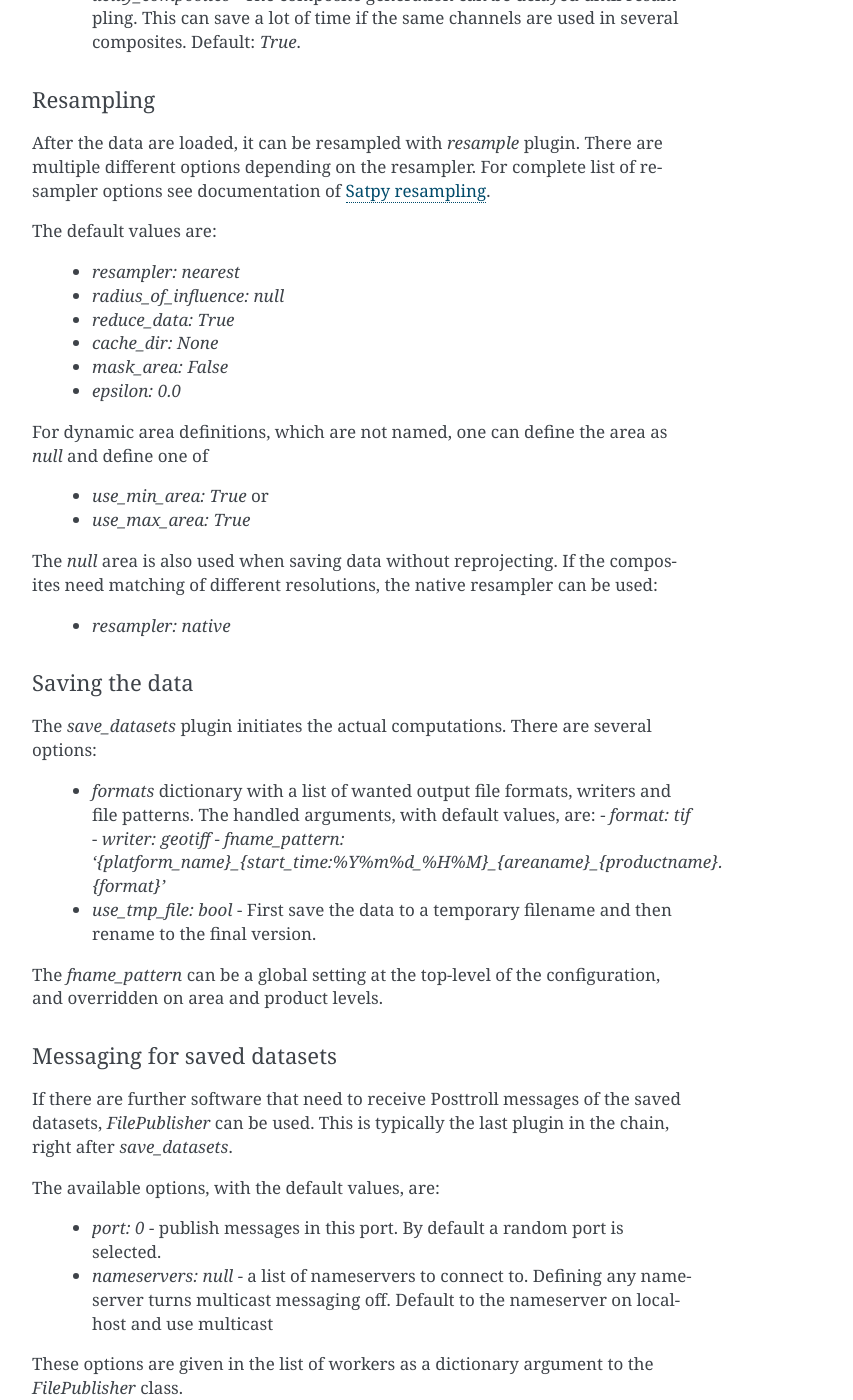
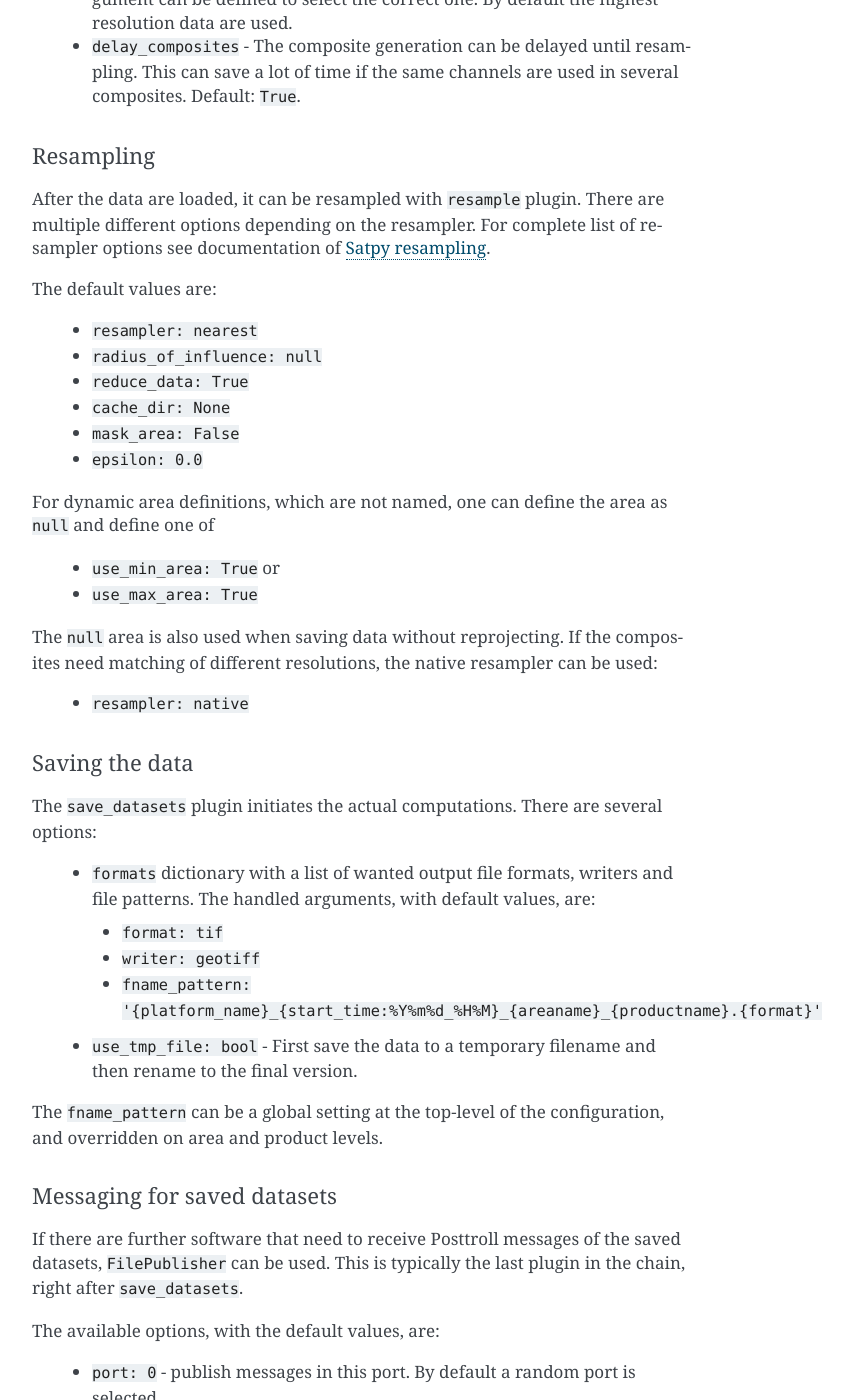
Before and after one commit to pytroll/trollflow2, a Sphinx documentation site: the page built from doc/source/index.rst, in a window 1280 px wide and 1400 px high, scrolled down 1427 px. Shown: the whole window, without its empty margins (388-1241 px from the left). Built offline with Sphinx 7.4.7, drawn with Linux system fonts in a browser that asks for light colours; some of the changed text lies outside the part shown.

```diff
--- a/doc/source/index.rst
+++ b/doc/source/index.rst
@@ -13,7 +13,7 @@ Welcome to Trollflow2's documentation!
 
 Trollflow2 is an operational generation chain runner for Satpy.
 
-See the example playlist (`pl.yaml`) for inspiration.
+See the example playlist (``pl.yaml``) for inspiration.
 
 The launcher
 ------------
@@ -51,94 +51,96 @@ Main plugins
 Scene creation
 **************
 
-The `create_scene` plugin creates a scene object.  The configuration
+The ``create_scene`` plugin creates a scene object.  The configuration
 options are:
 
- - `reader` - Name of the reader to use to open the data.  If not given, Satpy will try to find the reader automatically.
- - `reader_kwargs` - A dictionary of special keyword arguments passed
+ - ``reader`` - Name of the reader to use to open the data.  If not
+   given, Satpy will try to find the reader automatically.
+ - ``reader_kwargs`` - A dictionary of special keyword arguments passed
    to the reader.
- - `ppp_config_dir` - Path to the Pytroll configuration directory.
-   If not given, environment variable `$PPP_CONFIG_DIR` is used.
+ - ``ppp_config_dir`` - Path to the Pytroll configuration directory.
+   If not given, environment variable ``$PPP_CONFIG_DIR`` is used.
 
 This plugin needs to be defined before data are accessed in any way.
 
 Dataset/composite loading
 *************************
 
-After the scene has been created with `create_scene`, composites and
-other datasets can be loaded with `load_composites`. The
+After the scene has been created with ``create_scene``, composites and
+other datasets can be loaded with ``load_composites``. The
 composites/datasets are defined in the product list YAML file under
-`products` section within a section of target area.  There are two
+``products`` section within a section of target area.  There are two
 special keyword arguments:
 
- - `resolution` - If there are several resolutions of the same
-   dataset, this argument can be defined to select the correct one.
-   By default the highest resolution data are used.
- - `delay_composites` - The composite generation can be delayed until
+ - ``resolution`` - If there are several resolutions of the same dataset,
+   this argument can be defined to select the correct one.  By default
+   the highest resolution data are used.
+ - ``delay_composites`` - The composite generation can be delayed until
    resampling.  This can save a lot of time if the same channels are
-   used in several composites.  Default: `True`.
+   used in several composites.  Default: ``True``.
 
 Resampling
 **********
 
-After the data are loaded, it can be resampled with `resample` plugin.
+After the data are loaded, it can be resampled with ``resample`` plugin.
 There are multiple different options depending on the resampler.  For
 complete list of resampler options see documentation of `Satpy
 resampling <https://satpy.readthedocs.io/en/latest/resample.html>`_.
 
 The default values are:
 
- - `resampler: nearest`
- - `radius_of_influence: null`
- - `reduce_data: True`
- - `cache_dir: None`
- - `mask_area: False`
- - `epsilon: 0.0`
+ - ``resampler: nearest``
+ - ``radius_of_influence: null``
+ - ``reduce_data: True``
+ - ``cache_dir: None``
+ - ``mask_area: False``
+ - ``epsilon: 0.0``
 
-For dynamic area definitions, which are not named, one can define the area as `null` and define one of
+For dynamic area definitions, which are not named, one can define the area as ``null`` and define one of
 
- - `use_min_area: True` or
- - `use_max_area: True`
+ - ``use_min_area: True`` or
+ - ``use_max_area: True``
 
-The `null` area is also used when saving data without reprojecting.
+The ``null`` area is also used when saving data without reprojecting.
 If the composites need matching of different resolutions, the native
 resampler can be used:
 
- - `resampler: native`
+ - ``resampler: native``
 
 Saving the data
 ***************
 
-The `save_datasets` plugin initiates the actual computations.  There
+The ``save_datasets`` plugin initiates the actual computations.  There
 are several options:
 
- - `formats` dictionary with a list of wanted output file formats,
+ - ``formats`` dictionary with a list of wanted output file formats,
    writers and file patterns.  The handled arguments, with default values, are:
-   - `format: tif`
-   - `writer: geotiff`
-   - `fname_pattern: '{platform_name}_{start_time:%Y%m%d_%H%M}_{areaname}_{productname}.{format}'`
- - `use_tmp_file: bool` - First save the data to a temporary filename and then rename to the final version.
+  - ``format: tif``
+  - ``writer: geotiff``
+  - ``fname_pattern: '{platform_name}_{start_time:%Y%m%d_%H%M}_{areaname}_{productname}.{format}'``
+ - ``use_tmp_file: bool`` - First save the data to a temporary filename
+   and then rename to the final version.
 
-The `fname_pattern` can be a global setting at the top-level of the
+The ``fname_pattern`` can be a global setting at the top-level of the
 configuration, and overridden on area and product levels.
 
 Messaging for saved datasets
 ****************************
 
 If there are further software that need to receive Posttroll messages
-of the saved datasets, `FilePublisher` can be used.  This is typically
-the last plugin in the chain, right after `save_datasets`.
+of the saved datasets, ``FilePublisher`` can be used.  This is typically
+the last plugin in the chain, right after ``save_datasets``.
 
 The available options, with the default values, are:
 
- - `port: 0` - publish messages in this port.  By default a random
+ - ``port: 0`` - publish messages in this port.  By default a random
    port is selected.
- - `nameservers: null` - a list of nameservers to connect to.
-   Defining any nameserver turns multicast messaging off.  Default to
-   the nameserver on localhost and use multicast
+ - ``nameservers: null`` - a list of nameservers to connect to.  Defining
+   any nameserver turns multicast messaging off.  Default to the
+   nameserver on localhost and use multicast
 
 These options are given in the list of workers as a dictionary
-argument to the `FilePublisher` class.
+argument to the ``FilePublisher`` class.
 
 Auxiliary plugins
 +++++++++++++++++
@@ -150,85 +152,93 @@ too low/high sun lit area coverage, and so on.
 Sun light coverage
 ******************
 
-The `check_sunlight_coverage` plugin can be used to estimate the area
+The ``check_sunlight_coverage`` plugin can be used to estimate the area
 coverage of the Sun-lit area within the target area.  If the coverage
 is outside the specification for a given product, it is discarded for
-that scene.  This plugin needs `pytroll-schedule` to be installed.
+that scene.  This plugin needs ``pytroll-schedule`` to be installed.
 
-Options within a `sunlight_coverage` section:
- - `min: <float>` - Minimum required Sun-lit coverage in percentages for the product to be generated.
- - `max: <float>` - Maximum allowed Sun-lit coverage in percentages for the product to be generated.
- - `check_pass: <bool>` - Use orbital parameters to compute the overpass coverage for a polar satellite.
+Options within a ``sunlight_coverage`` section:
+ - ``min: <float>`` - Minimum required Sun-lit coverage in percentages
+   for the product to be generated.
+ - ``max: <float>`` - Maximum allowed Sun-lit coverage in percentages for
+   the product to be generated.
+ - ``check_pass: <bool>`` - Use orbital parameters to compute the
+   overpass coverage for a polar satellite.
 
 The check can be in three different places, depending on the areas
 being processed:
 
- - after `create_scene` when area is defined in areas.yaml
- - after `load_composites` when area is `null`
-   - using `use_min_area: True` or `use_max_area: True`
-   - the original data are to be saved without resampling
-   - `resampler: native` is used
- - after `resampler` for backwards compatibility, although this wastes time
+ - after ``create_scene`` when area is defined in areas.yaml
+ - after ``load_composites`` when area is ``null``
+  - using ``use_min_area: True`` or ``use_max_area: True``
+  - the original data are to be saved without resampling
+  - ``resampler: native`` is used
+ - after ``resampler`` for backwards compatibility, although this wastes time
 
 For explanation on the individual resampler options see the
-`Satpy<https://satpy.readthedocs.io/en/latest/resample.html>`_ and
+`Satpy <https://satpy.readthedocs.io/en/latest/resample.html>`_ and
 further
-`Pyresample<https://pyresample.readthedocs.io/en/latest/swath.html>`_
+`Pyresample <https://pyresample.readthedocs.io/en/latest/swath.html>`_
 documentation.
 
 Add overviews
 *************
 
 Add overview (multi-scale embedded) images in a TIFF file with
-`add_overviews` plugin.  The overviews are configured within the
-`formats` section:
+``add_overviews`` plugin.  The overviews are configured within the
+``formats`` section:
 
- - `overviews: [ 4, 8 16, 32, 128, 256]`
+ - ``overviews: [ 4, 8 16, 32, 128, 256]``
 
-This plugins should be used after `save_datasets` and before
-`FilePublisher` plugins.
+This plugins should be used after ``save_datasets`` and before
+``FilePublisher`` plugins.
 
 Sun zenith angle check
 **********************
 
-The `sza_check` plugin can be used to check Sun zenith angle (SZA) at
+The ``sza_check`` plugin can be used to check Sun zenith angle (SZA) at
 a given location.  The product will be discarded for the scene if the
 SZA value is out of the configured values.
 
 Options:
- - `sunzen_check_lon: <float>` - Longitude of the SZA check.
- - `sunzen_check_lat: <float>` - Latitude of the SZA check.
- - `sunzen_minimum_angle: <float>` - Minimum required SZA for the product to be processed.  Used for night-time products.
- - `sunzen_maximum_angle: <float>` - Maximum allowed SZA for the product to be processed.  Used for day-time products.
+ - ``sunzen_check_lon: <float>`` - Longitude of the SZA check.
+ - ``sunzen_check_lat: <float>`` - Latitude of the SZA check.
+ - ``sunzen_minimum_angle: <float>`` - Minimum required SZA for the
+   product to be processed.  Used for night-time products.
+ - ``sunzen_maximum_angle: <float>`` - Maximum allowed SZA for the
+   product to be processed.  Used for day-time products.
 
 Area coverage
 *************
 
-The `covers` plugin can be used to check that the received data covers
+The ``covers`` plugin can be used to check that the received data covers
 the target areas.  If the area coverage is too low (see options
 below), the area is discarded from the processing of this scene.  This
-plugin needs `pytroll-schedule` to be installed.
+plugin needs ``pytroll-schedule`` to be installed.
 
 Options:
- - `coverage_by_collection_area: False` - If `True`, the
-   `'collection_area_id'` in the incoming message needs to match the
+ - ``coverage_by_collection_area: False`` - If ``True``, the
+   ``'collection_area_id'`` in the incoming message needs to match the
    name of the target area.
- - `min_coverage: 0` - Minimum required coverage.  If coverage is less than defined, the data are not processed for this area.  By default process all areas.
+ - ``min_coverage: 0`` - Minimum required coverage.  If coverage is less
+   than defined, the data are not processed for this area.  By default
+   process all areas.
 
 Platform name check
 *******************
 
-The `check_platform` plugin can be used to check that the platform
+The ``check_platform`` plugin can be used to check that the platform
 name in the incoming message is in the configured list of platforms.
 The best place for this plugin is before any data handling is done.
 
 Options:
- - `processed_platforms: null` - A list of allowed platform names.  By default (`null`) all platforms are processed.
+ - ``processed_platforms: null`` - A list of allowed platform names.  By
+   default (``null``) all platforms are processed.
 
 Metadata checks
 ***************
 
-The `check_metadata` plugin can be used to check that for example the
+The ``check_metadata`` plugin can be used to check that for example the
 sensor name, platform name, or any item in the incoming message
 matches with the configuration.  If the metadata item name is defined
 in the config, but the value is not listed, the whole scene is
@@ -237,27 +247,29 @@ metadata, a warning is printed and the processing continues.  The best
 place for this plugin is before any data handling is done.
 
 Options:
- - `check_metadata: null` - A dictionary of metadata names and list(s)
-   of values that need to match.  By default (`null`) all scenes are
+ - ``check_metadata: null`` - A dictionary of metadata names and list(s)
+   of values that need to match.  By default (``null``) all scenes are
    processed.
 
 Metadata aliasing
 *****************
 
-The `metadata_alias` plugin can be used to replace any metadata value
+The ``metadata_alias`` plugin can be used to replace any metadata value
 in the incoming message with an alias.  This might be required if
 e.g. platform name or sensor name is not the one supported by Satpy
-(`'AVHRR/3'` vs. `'avhrr-3'`).
+(``'AVHRR/3'`` vs. ``'avhrr-3'``).
 
 Options:
- - `metadata_aliases: null` - A nested dictionary with a structure `{'metadata_item_name': {'original_value': 'replacement_value'}}`.
+ - ``metadata_aliases: null`` - A nested dictionary with a structure
+   ``{'metadata_item_name': {'original_value': 'replacement_value'}}``.
 
 Product list
 ------------
 
-* `resolution` is available only at the root and product levels
-* `productname`, `areaname` are the names to use for product and area in the
-  filename. If not provided, they default to the actual product and area names.
+ - ``resolution`` is available only at the root and product levels
+ - ``productname``, ``areaname`` are the names to use for product and area
+   in the filename. If not provided, they default to the actual product
+   and area names.
 
 Example
 *******
```
Also changed, not shown: other parts of doc/source/index.rst (+4 -4 lines).
